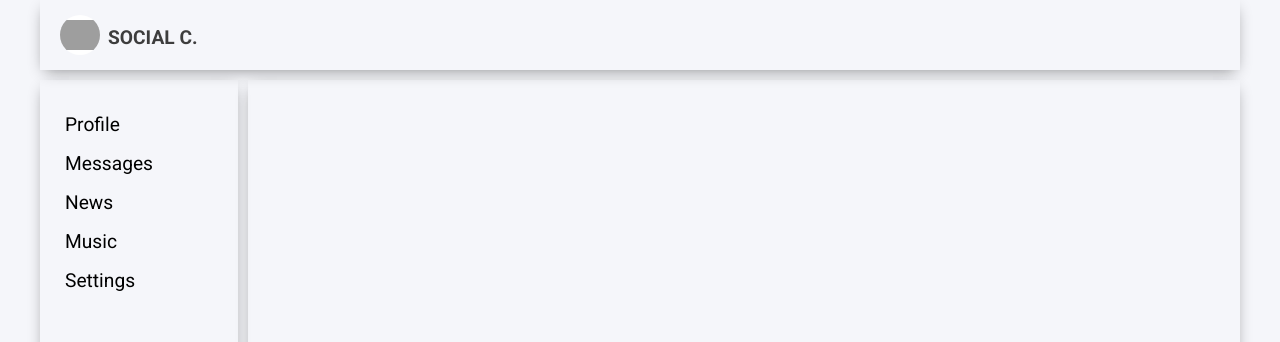
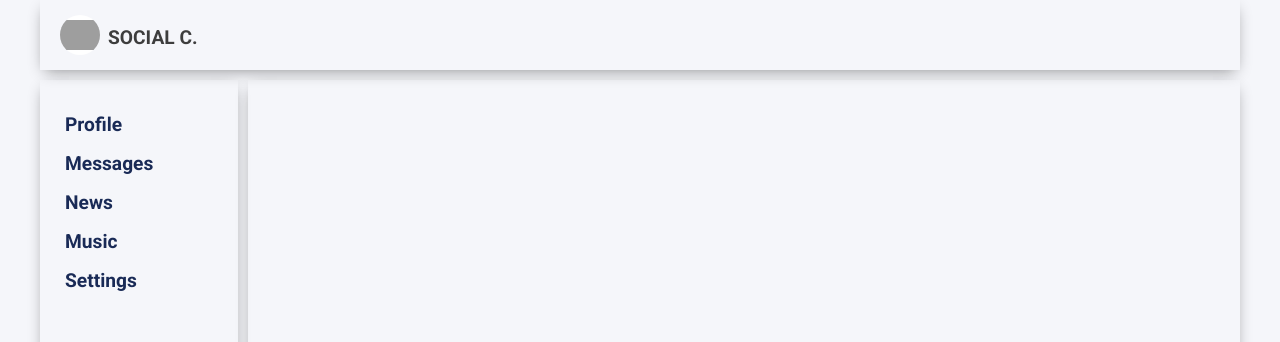
Before and after one commit to spclear/social, a React (Create React App) app: page / in a window 1280 px wide. Shown: the top 342 px of the page. Built offline with nearby package versions, Linux system fonts and the light colour scheme; grey boxes are pictures that could not be loaded.

Commit message:
some minor styles changes

```diff
--- a/src/components/Nav/nav.module.css
+++ b/src/components/Nav/nav.module.css
@@ -19,7 +19,9 @@
 }
 
 .itemLink {
-  transition: padding-left .4s;
+  transition: color .4s, padding-left .3s;
+  color: #192a56;
+  font-weight: 600;
 }
 
 .itemLink:hover:not(.active) {
@@ -28,5 +30,5 @@
 
 .itemLink.active {
   padding-left: 5px;
-  font-weight: bold;
+  color: black;
 }
```
